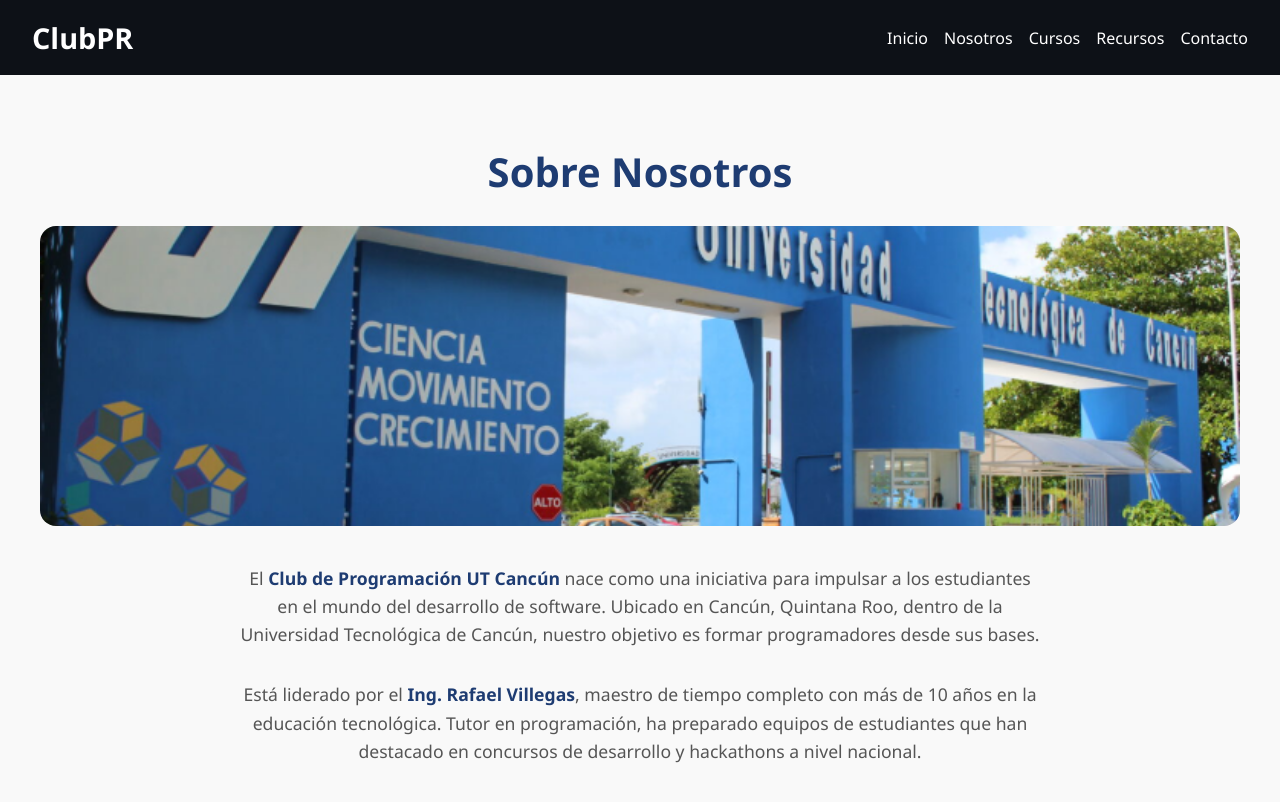
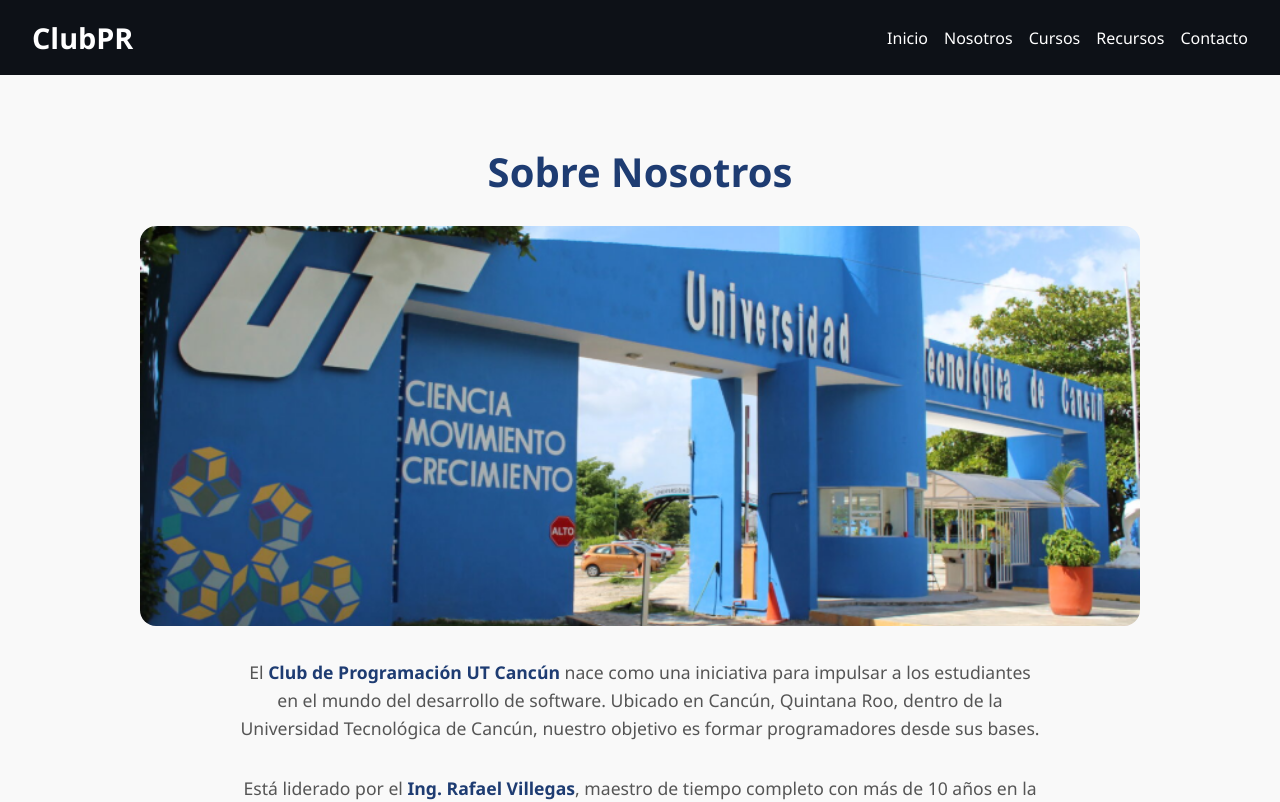
Before and after one commit to DilanOch2002/clubpr, a React (Vite) app: page /nosotros in a window 1280 px wide. Shown: the top 802 px of the page. Built offline with nearby package versions, Linux system fonts and the light colour scheme.

Commit message:
nosotros v7

```diff
--- a/src/pages/Nosotros.module.css
+++ b/src/pages/Nosotros.module.css
@@ -2,9 +2,10 @@
 .nosotros {
   width: 100%;
   max-width: 1200px;
-  margin: auto;
-  padding: 3rem 2rem;
+  margin: 0 auto;
+  padding: 3rem 1rem;
   text-align: center;
+  box-sizing: border-box;
 }
 
 .nosotros h1 {
@@ -14,10 +15,13 @@
 
 .imagen {
   width: 100%;
-  max-height: 300px;
+  max-width: 1000px;
+  height: auto;
+  max-height: 400px;
   object-fit: cover;
   border-radius: 1rem;
-  margin-bottom: 2rem;
+  margin: 0 auto 2rem auto;
+  display: block;
 }
 
 .nosotros p {
@@ -37,10 +41,12 @@
   .nosotros h1 {
     font-size: 2rem;
   }
-  .imagen {
-    max-height: 200px;
-  }
+
   .nosotros p {
     font-size: 1rem;
   }
+
+  .imagen {
+    max-height: 250px;
+  }
 }
```
